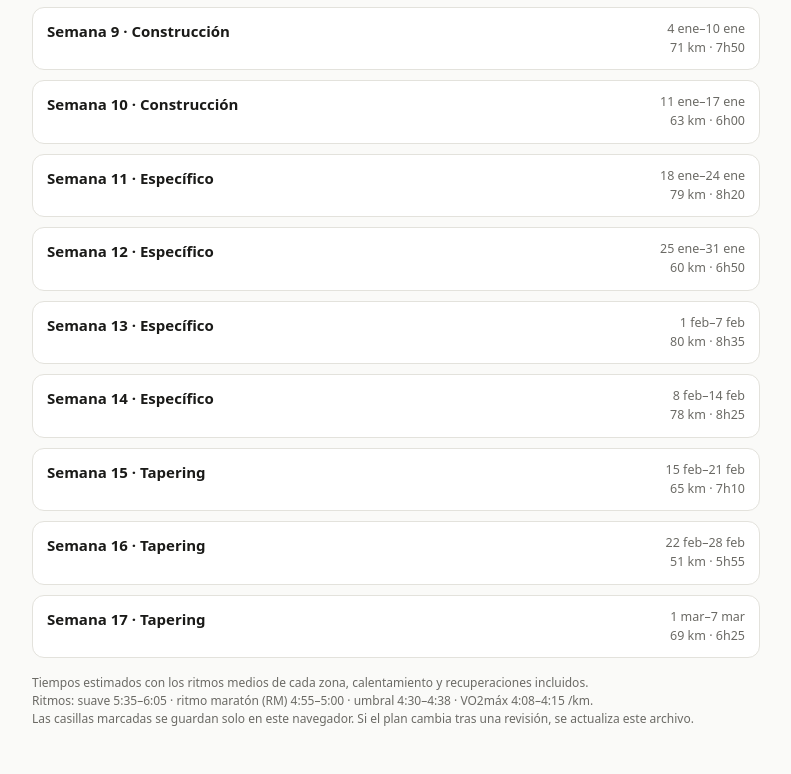
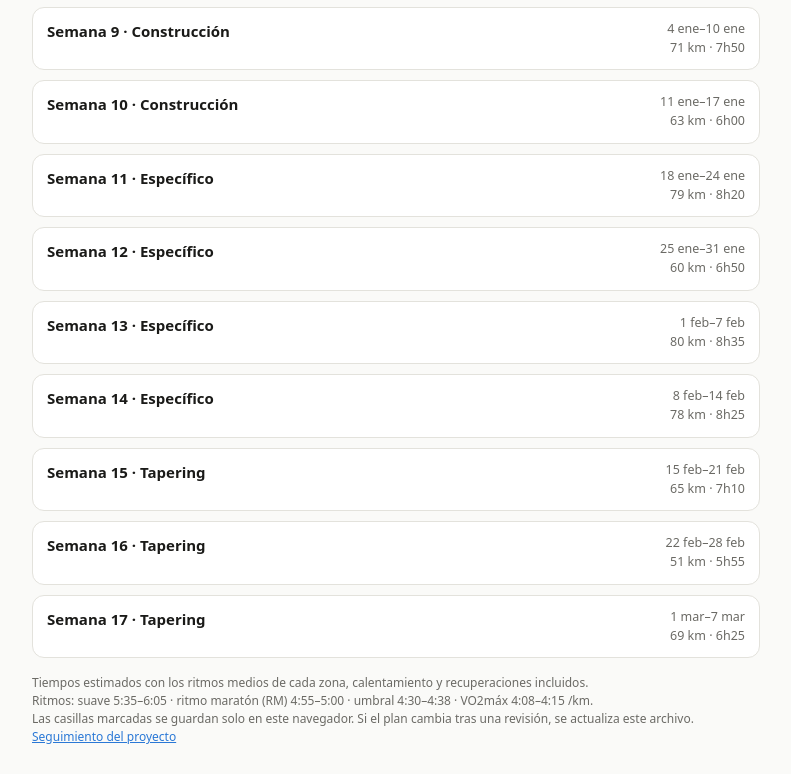
Before and after one commit to juanruizrodrig/plan-maraton, a plain HTML site: page index.html in a window 1280 px wide. Shown: the part 1392-2166 px from the top of the page, without its empty margins (244-1035 px from the left). Drawn offline with Linux system fonts and the light colour scheme.

Commit message:
Seguimiento del proyecto y evolutivo de carga del historial de Garmin
Co-Authored-By: Claude Opus 5.5 <noreply@anthropic.com>

```diff
--- a/index.html
+++ b/index.html
@@ -44,7 +44,8 @@ input[type=checkbox]{width:22px;height:22px;accent-color:var(--ok)}
 <div id="weeks"></div>
 <p class="foot">Tiempos estimados con los ritmos medios de cada zona, calentamiento y recuperaciones incluidos.<br>
 Ritmos: suave 5:35–6:05 · ritmo maratón (RM) 4:55–5:00 · umbral 4:30–4:38 · VO2máx 4:08–4:15 /km.<br>
-Las casillas marcadas se guardan solo en este navegador. Si el plan cambia tras una revisión, se actualiza este archivo.</p>
+Las casillas marcadas se guardan solo en este navegador. Si el plan cambia tras una revisión, se actualiza este archivo.<br>
+<a href="https://github.com/juanruizrodrig/plan-maraton/blob/main/SEGUIMIENTO.md" style="color:var(--acc)">Seguimiento del proyecto</a></p>
 
 <script>
 const RACE = new Date(2027, 2, 7);   // domingo 7 mar 2027
```
Also changed, not shown: 1 other file.
